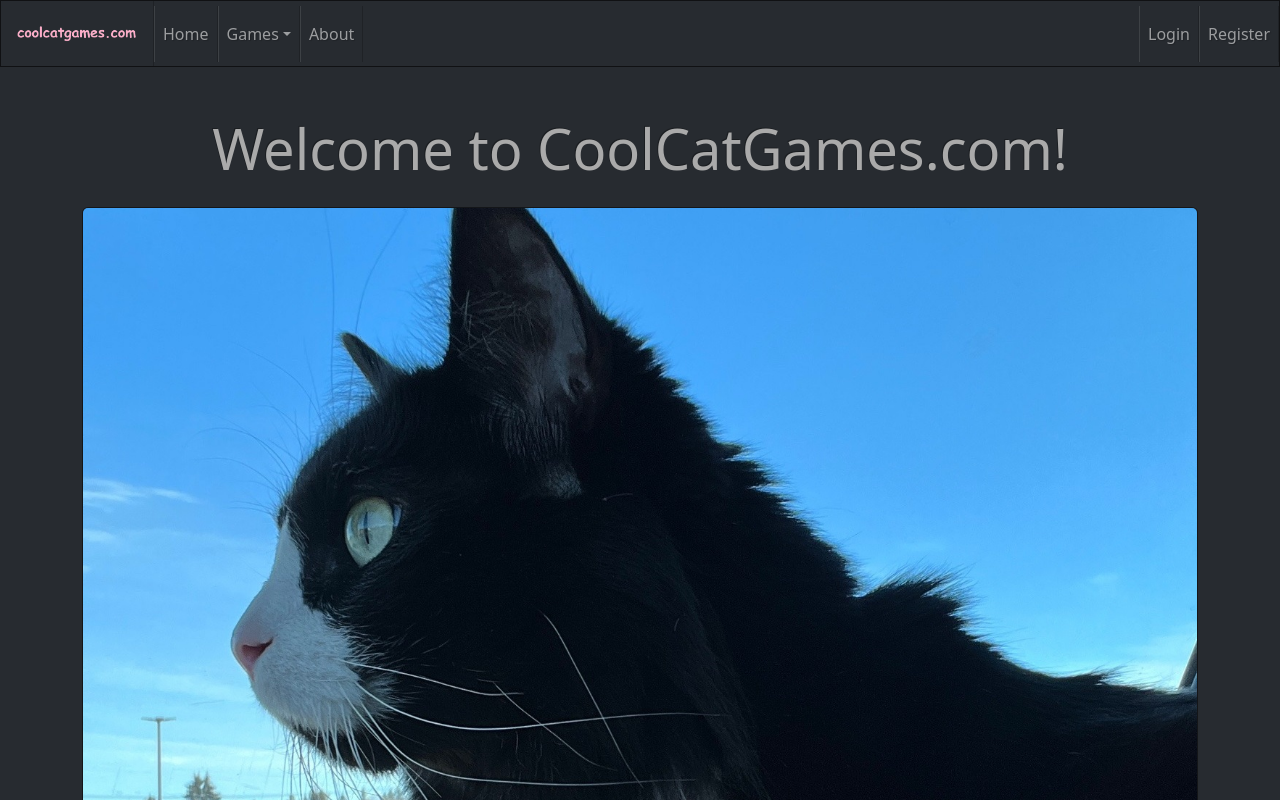
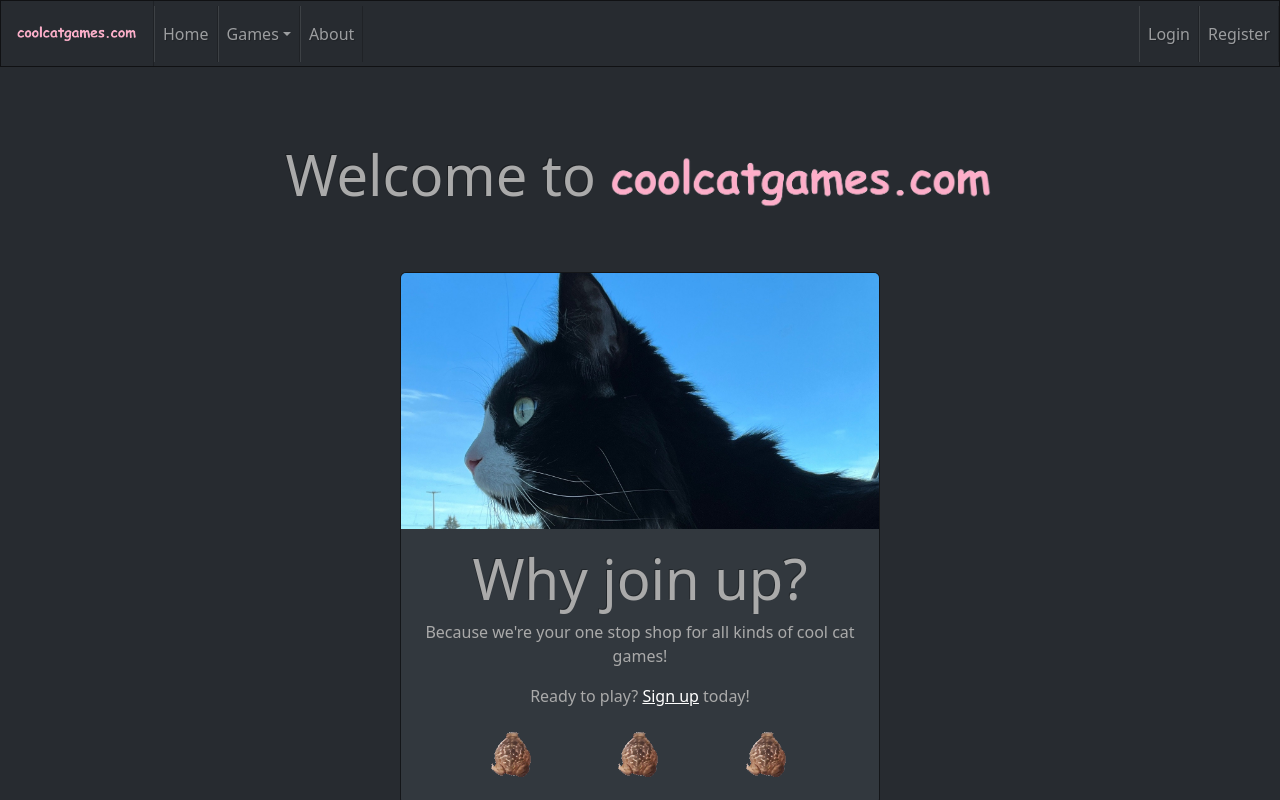
Before and after one commit to Syyren/Combined_CPRO2221_CPRO2501_Group_Repo, a React (Create React App) app in the folder frontend/: page /home in a window 1280 px wide. Shown: the top 800 px of the page. Built offline with nearby package versions, Linux system fonts and the light colour scheme.

Commit message:
shrunk home page card

```diff
--- a/frontend/src/index.css
+++ b/frontend/src/index.css
@@ -7,12 +7,21 @@
   width: 120px;
 }
 
+.homeLogo {
+  height:fit-content;
+  width: 30vw;
+}
+
 .card-img-top {
   height:max-content;
 }
 
 .homePageContainer {
   height: 100vh;
+}
+
+.contentWrap{
+  width: 30rem;
 }
 
 .gameContainer {
@@ -25,3 +34,9 @@
       flex-direction: column;
   }
 }
+
+@media (max-width: 400px) {
+  .contentWrap{
+    width: 80vw;
+  }
+}
--- a/frontend/src/pages/Home.js
+++ b/frontend/src/pages/Home.js
@@ -1,14 +1,15 @@
 import Layout from "../components/Layout";
 import { Link } from "react-router-dom";
+import CoolCatLogo from "../images/home/coolcatlogo.png";
 import CoolCatImage from "../images/home/TheCoolCat.jpg";
-import FrogSpin from "../images/home/frog-spin-frog.gif"
+import FrogSpin from "../images/home/frog-spin-frog.gif";
 
 export default function Home() {
   return (
     <Layout>
-      <div className="homePageContainer mt-5">
-        <h2 className="display-4 mb-4">Welcome to CoolCatGames.com!</h2>
-        <div className="card">
+      <div className="homePageContainer d-flex flex-column align-items-center justidy-content-center mt-5">
+        <h2 className="display-4 mb-4">Welcome to <img className="homeLogo" src={CoolCatLogo} alt="coolcatgames.com"></img></h2>
+        <div className="card contentWrap">
           <img src={CoolCatImage} alt="a cat staring at the sky" className="card-img-top"></img>
           <div className="card-body">
             <h2 className="card-title display-4 mb-2">Why join up?</h2>
```
